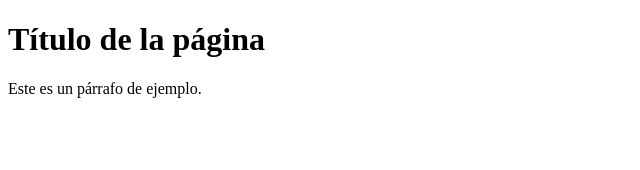
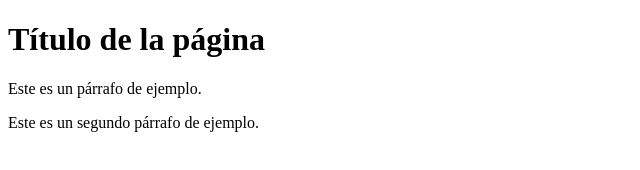
Before and after one commit to Kevin-OT/ezpazial-front-end, a plain HTML site: page index.html in a window 1280 px wide. Shown: the whole page, without its empty margins (0-640 px from the left). Drawn offline with Linux system fonts and the light colour scheme.

Commit message:
mostrando status corto

```diff
--- a/index.html
+++ b/index.html
@@ -9,6 +9,7 @@
 
   <h1>Título de la página</h1>
   <p>Este es un párrafo de ejemplo.</p>
+  <p>Este es un segundo párrafo de ejemplo.</p>
 
   <!-- Fin del contenido de la página -->
 </body>
```
Also changed, not shown: style.css (added).
